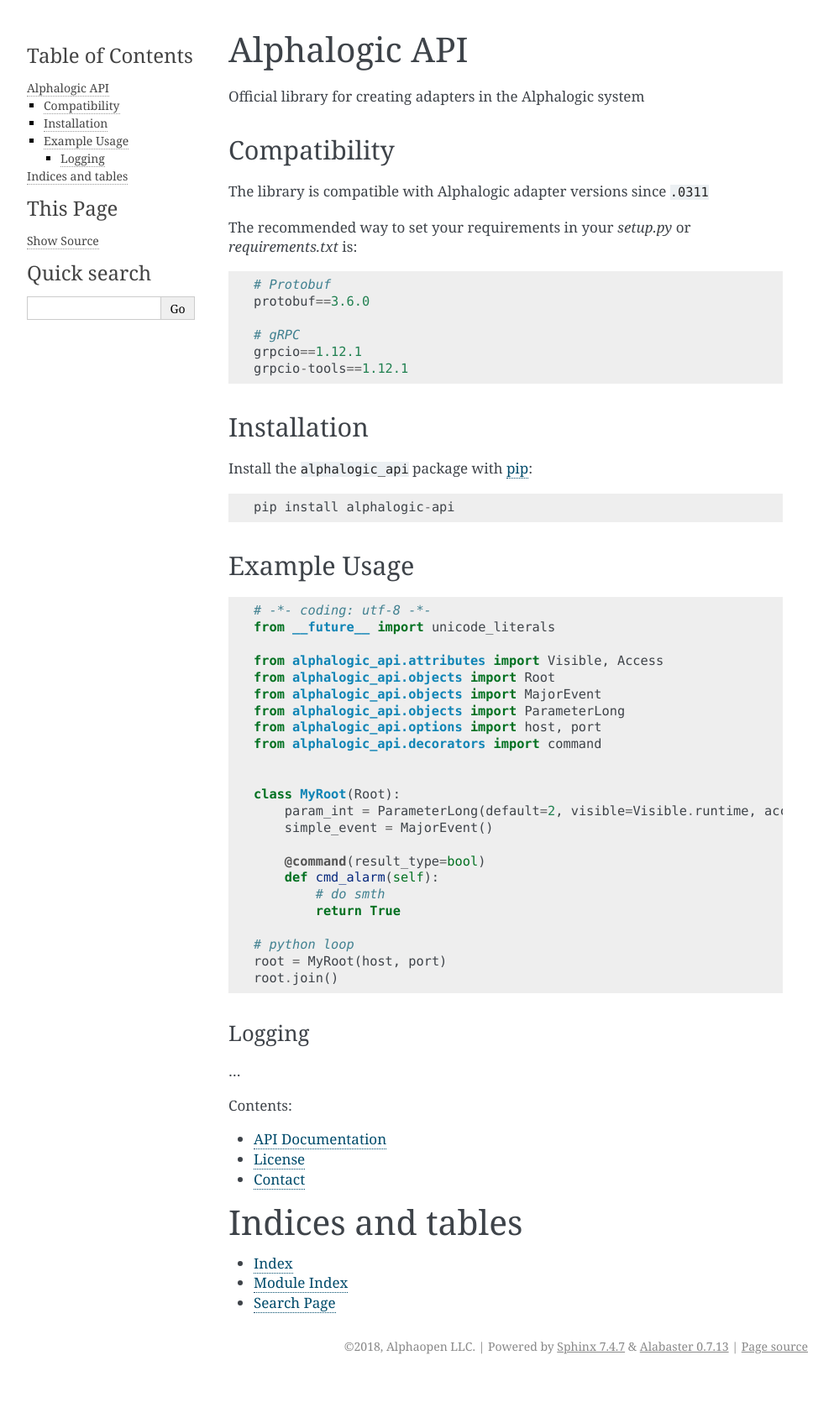
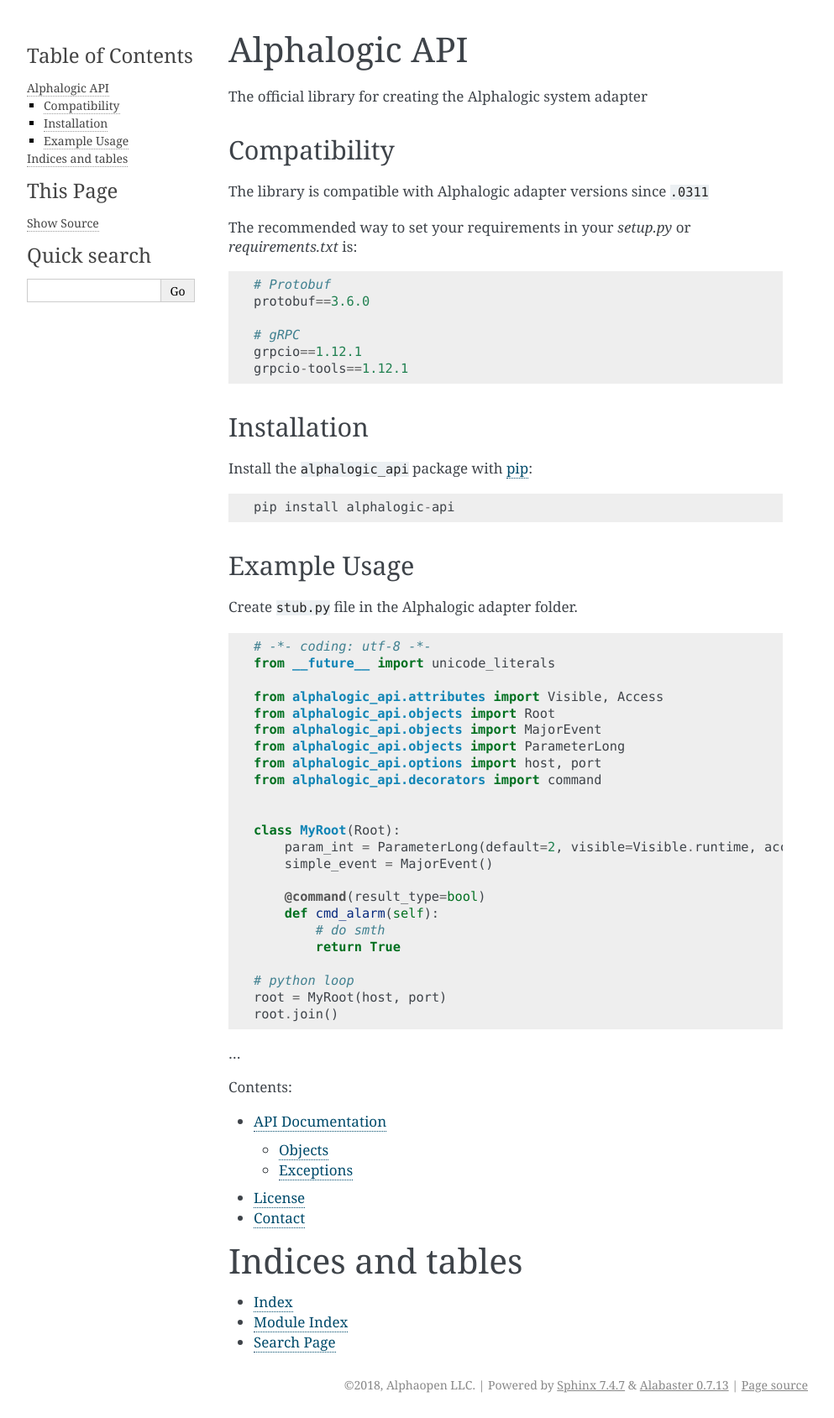
Before and after one commit to Alphaopen/alphalogic_api, a Sphinx documentation site: the page built from docs/index.rst, in a window 1280 px wide. Shown: the whole page at 84% size, without its empty margins (148-1141 px from the left). Built offline with Sphinx 7.4.7, drawn with Linux system fonts in a browser that asks for light colours; before the commit the page ends 1643 px from its top, so only the background shows below that.

Commit message:
builddoc

```diff
--- a/docs/index.rst
+++ b/docs/index.rst
@@ -6,7 +6,7 @@
 Alphalogic API
 ==============
 
-Official library for creating adapters in the Alphalogic system
+The official library for creating the Alphalogic system adapter
 
 Compatibility
 -------------
@@ -35,6 +35,8 @@
 Example Usage
 -------------
 
+Create ``stub.py`` file in the Alphalogic adapter folder.
+
 ::
 
     # -*- coding: utf-8 -*-
@@ -61,10 +63,6 @@
     root = MyRoot(host, port)
     root.join()
 
-
-Logging
-~~~~~~~
-
 ...
 
 .. toctree::
--- a/docs/license.rst
+++ b/docs/license.rst
@@ -5,7 +5,7 @@
 
 MIT License
 
-Copyright (c) <year> <copyright holders>
+Copyright (c) 2018 Alphaopen LLC
 
 Permission is hereby granted, free of charge, to any person obtaining a copy
 of this software and associated documentation files (the "Software"), to deal
```
Also changed, not shown: docs/alphalogic_api.rst (+54 -1 lines), 2 other files.
